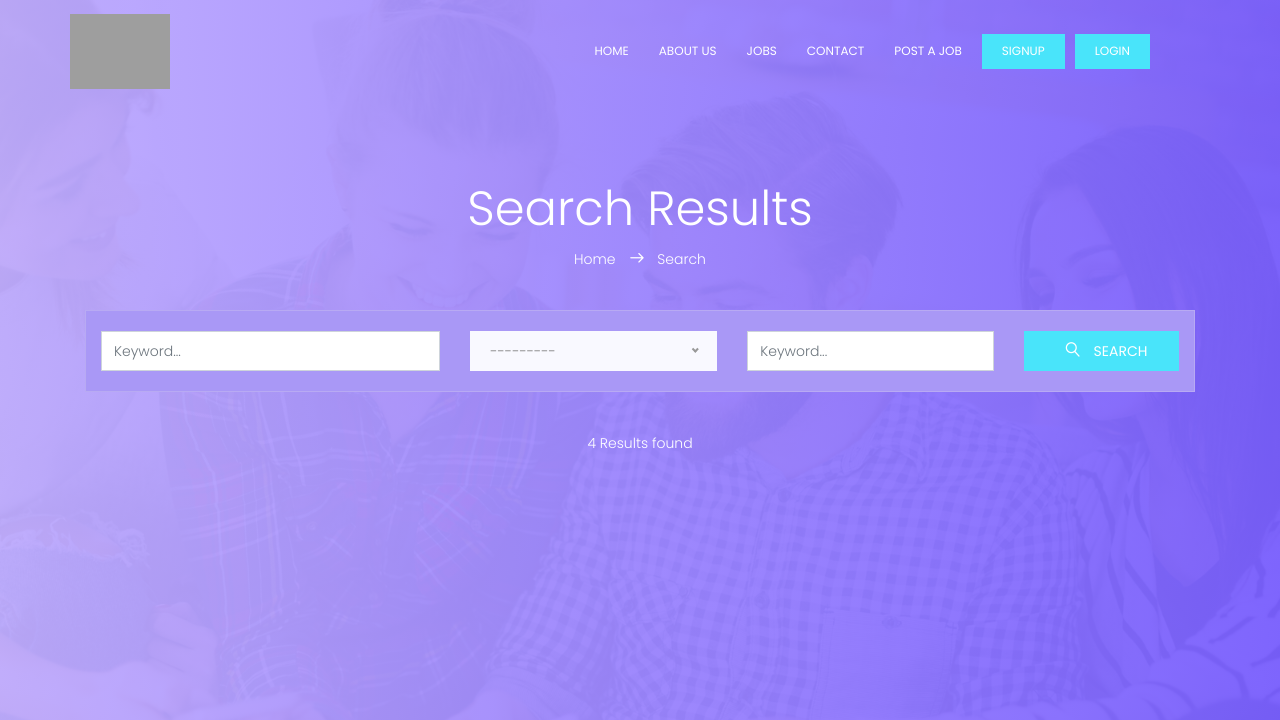
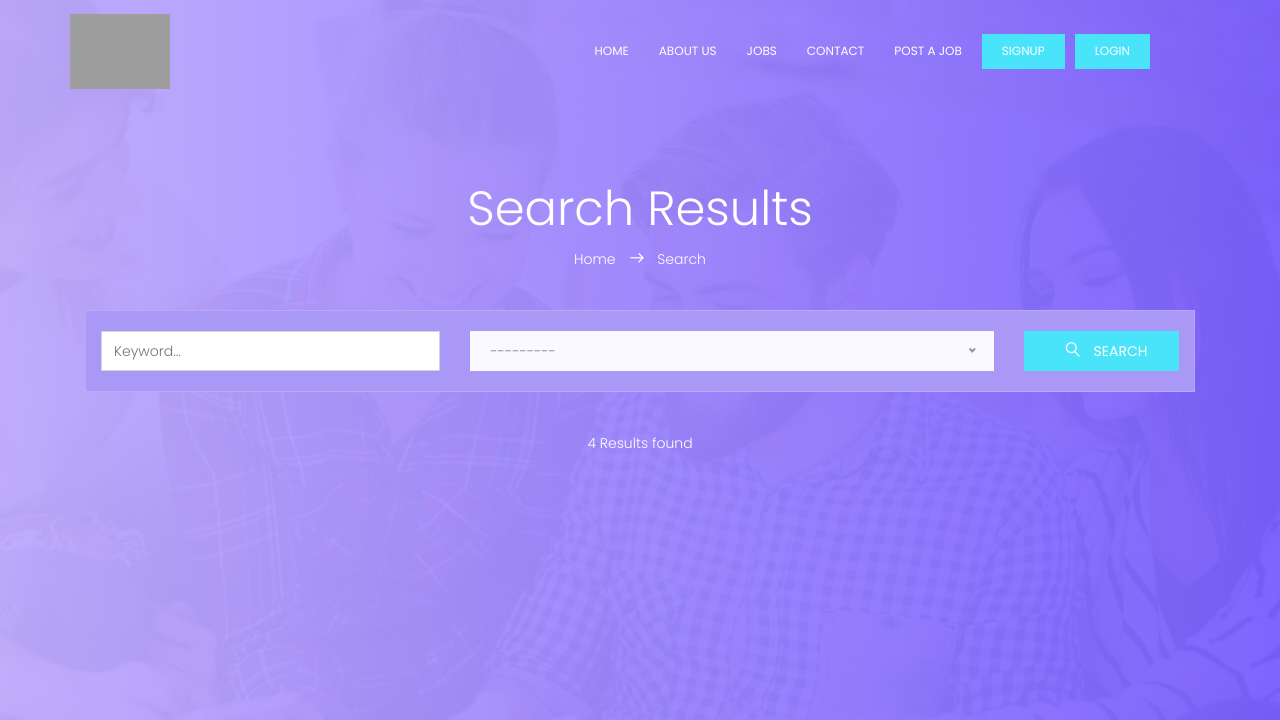
Before and after one commit to Raymond-ap/django-job-portal, a Django app: page /jobs in a window 1280 px wide. Shown: the top 720 px of the page. Run offline with Django 3.2, Linux system fonts and the light colour scheme; data comes from the database, SQL or seed files in the repository; data that the repository does not hold is empty; some libraries are stand-ins or nearby versions; grey boxes are pictures that could not be loaded.

Commit message:
removed location field

```diff
--- a/templates/portal/search.html
+++ b/templates/portal/search.html
@@ -23,15 +23,13 @@
 									{{filters.form.job_title}}
 									</div>
 
-									<div class="col-lg-3 form-cols">
+									<div style="width: 100% !important;"  class="col-lg-6 form-cols">
 									<div class="default-select" id="default-selects">
 									{{filters.form.category}}
 									</div>
 									</div>
 
-									<div class="col-lg-3 form-cols">
-									{{filters.form.location}}
-									</div>
+
 
 									<div class="col-lg-2 form-cols">
 									    <button type="submit" class="btn btn-info">
```
